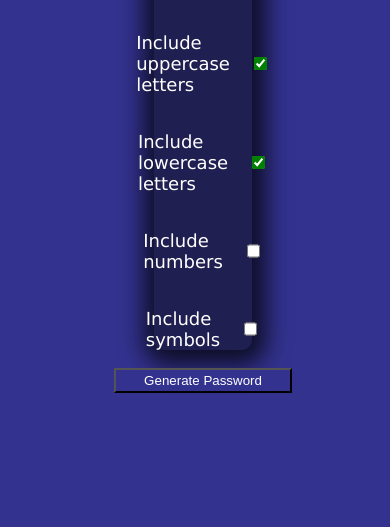
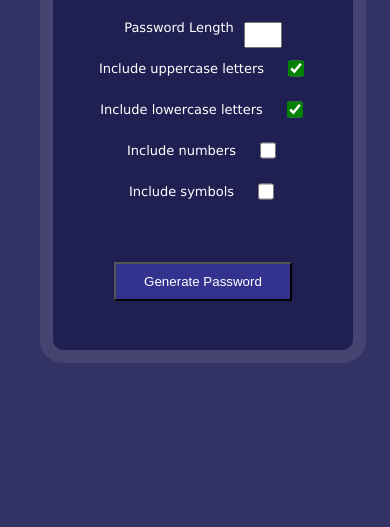
Before and after one commit to Silca93/PasswordGenerator, a plain HTML site: page index.html in a window 390 px wide. Shown: the part 333-860 px from the top of the page. Drawn offline with Linux system fonts and the light colour scheme.

Commit message:
fixing responsive

```diff
--- a/index.html
+++ b/index.html
@@ -15,26 +15,26 @@
             <i class="fa-regular fa-clipboard" style="color: #ffffff;"></i>
         </div>
         <div class="passdiv">
-            <p>Password Length</p>
+            <p class="text">Password Length</p>
             <input class="value" id="ABC" type="number" max="20" min="1">
         </div>
         <div class="uppercase">
-            <p>Include uppercase letters</p>
-            <input type="checkbox" id="uppercase" checked="checked">
+            <p class="text">Include uppercase letters</p>
+            <input class="value" type="checkbox" id="uppercase" checked="checked">
         </div>
         <div class="lowercase">
-            <p>Include lowercase letters</p>
-            <input type="checkbox" id="lowercase" checked="checked">
+            <p class="text">Include lowercase letters</p>
+            <input class="value" type="checkbox" id="lowercase" checked="checked">
         </div>
         <div class="numbers">
-            <p>Include numbers</p>
-            <input type="checkbox" id="yesNumbers" unchecked="checked">
+            <p class="text">Include numbers</p>
+            <input class="value" type="checkbox" id="yesNumbers" unchecked="checked">
         </div>
         <div class="symbols">
-            <p>Include symbols</p>
-            <input type="checkbox" id="yesSymbols" unchecked="unchecked">
+            <p class="text">Include symbols</p>
+            <input class="value" type="checkbox" id="yesSymbols" unchecked="unchecked">
         </div>
-        <input type="button" value="Generate Password" id="generate">
+        <input class="" type="button" value="Generate Password" id="generate">
     </div>
     <script src="./public/js/main.js"></script>
 </body>
--- a/public/css/style.css
+++ b/public/css/style.css
@@ -1,7 +1,7 @@
 body {
     width: 100dvw;
     height: 100dvh;
-    background-color: rgba(51,50,143,255);
+    background-color: rgba(51,50,100,255);
     display: flex;
     align-items: center;
     justify-content: center;
@@ -15,12 +15,12 @@ body {
     justify-content: center;
     align-items: center;
     height: 60%;
-    width: 25%;
+    width: 400px;
     background-color: #201f52;
     border-radius: 10px;
     z-index:0;
     box-shadow: 2px 3px 24px 12px rgba(0,0,0,0.75);
--webkit-box-shadow: 2px 3px 24px 12px rgba(0,0,0,0.75);
+    box-shadow: 0px 0px 1px 13px rgba(231, 231, 231, 0.1);
 -moz-box-shadow: 2px 3px 24px 12px rgba(0,0,0,0.75);
 }
 
@@ -43,17 +43,21 @@ body {
 
 }
 
+.value {
+    font-size: large;
+    width: 20px;
+}
 
 
 h2 {
     color: white;
-    font-size: 25px;
+    font-size: 23px;
     font-weight: 300;
     font-family: Verdana, Geneva, Tahoma, sans-serif;
 }
 
 p {
-    font-size: 18px;
+    font-size: 16px;
     font-family: Verdana, Geneva, Tahoma, sans-serif;
 
 }
@@ -121,7 +125,22 @@ input {
 
 
 #generate {
+    margin-top: 50px;
     background-color: rgba(51,50,143,255);
     color: white;
-    padding: 3px 28px;
+    padding: 10px 28px;
 }
+
+@media (max-width: 600px) {
+    .main {
+        width: 300px;
+    }
+
+    .text {
+        font-size: 13px !important;
+    }
+
+    .value {
+        width: 16px;
+    }
+}
```
